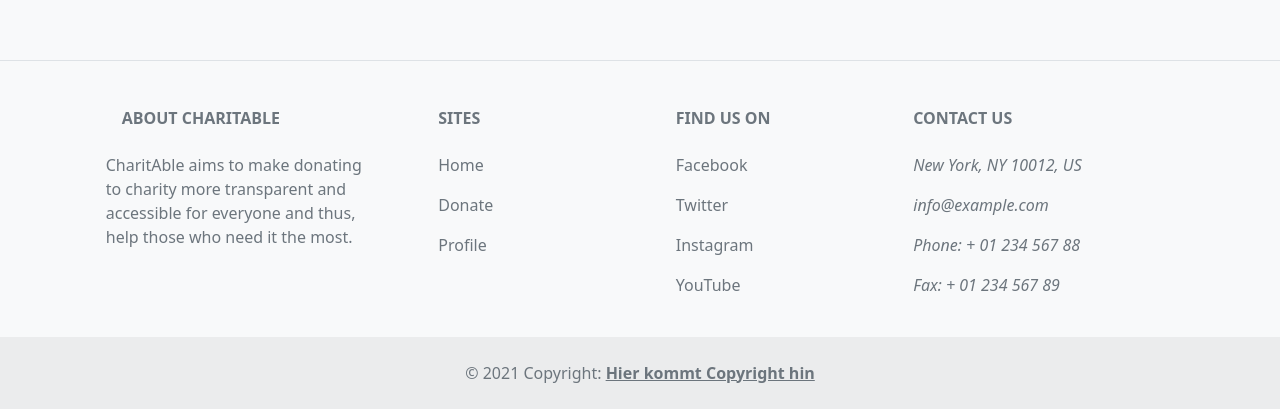
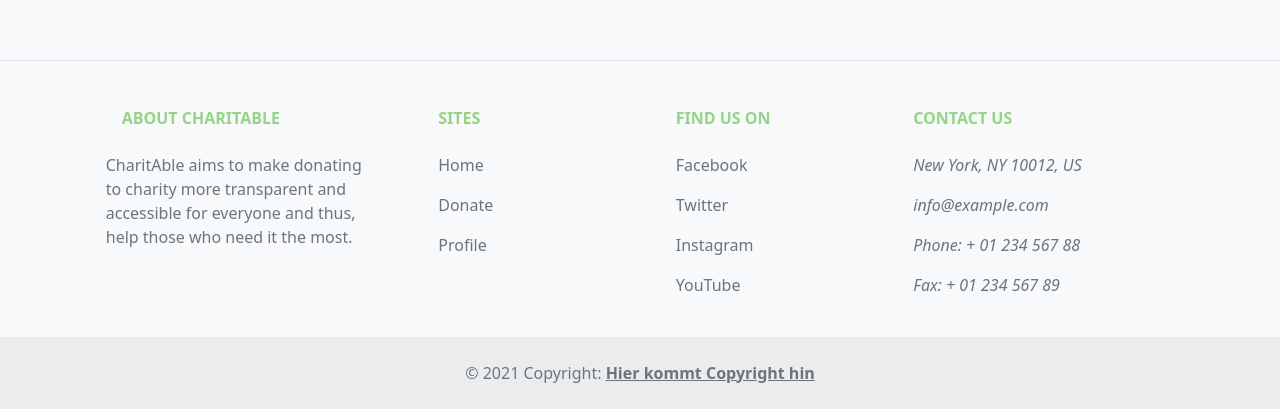
Before and after one commit to SS2021-SoftwareProject/Frontend, a Vue app: page / in a window 1280 px wide. Shown: the part 3087-3496 px from the top of the page. Built offline with nearby package versions, Linux system fonts and the light colour scheme.

Commit message:
- included the footer.scss file

```diff
--- a/src/assets/app.scss
+++ b/src/assets/app.scss
@@ -2,3 +2,4 @@
 @import '~mdb-ui-kit/css/mdb.min.css';
 @import "./src/MDBscss/mdb.core";
 @import "./src/MDBscss/bootstrap/bootstrap";
+@import "./src/assets/footer.scss";
```
